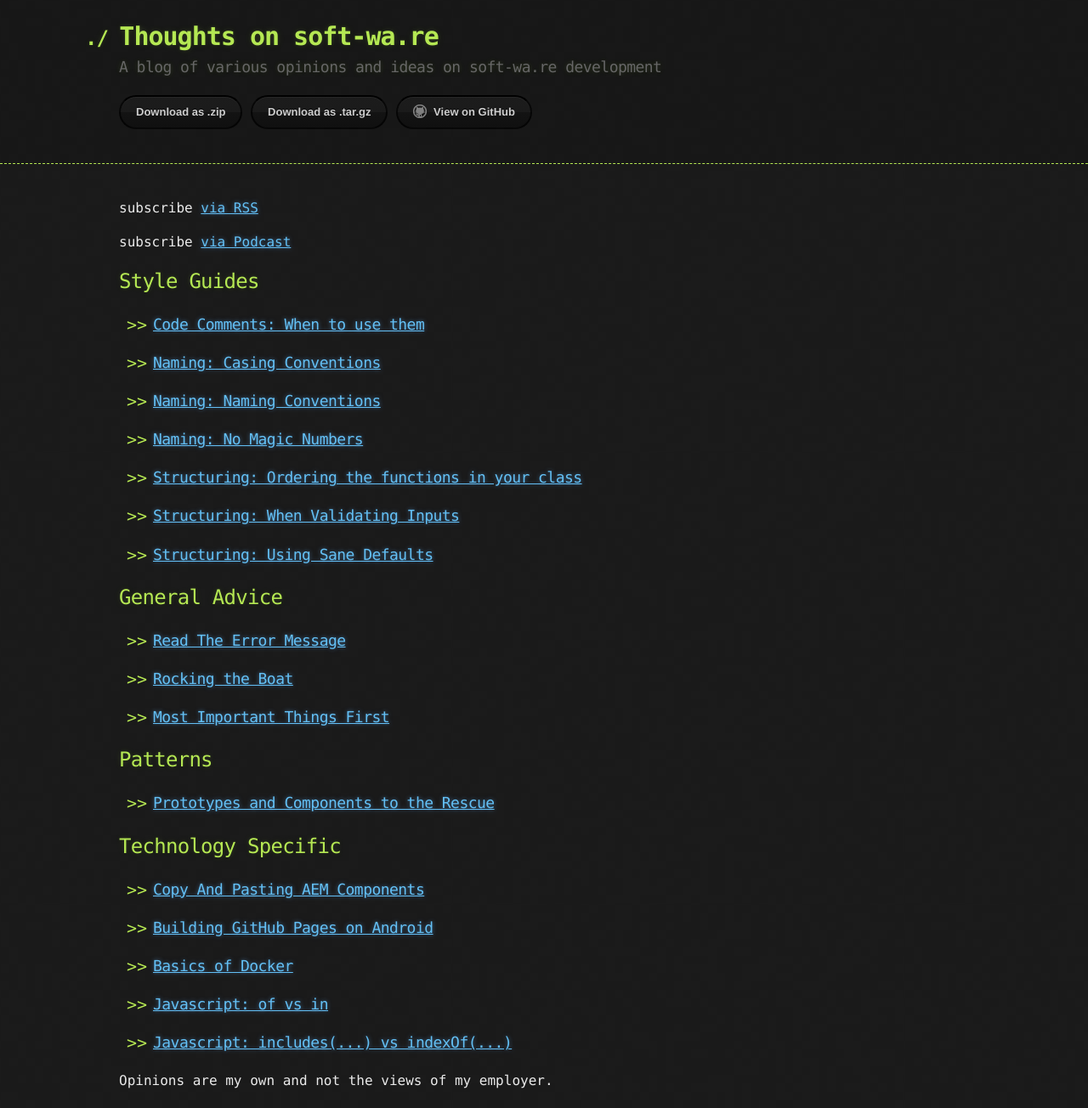
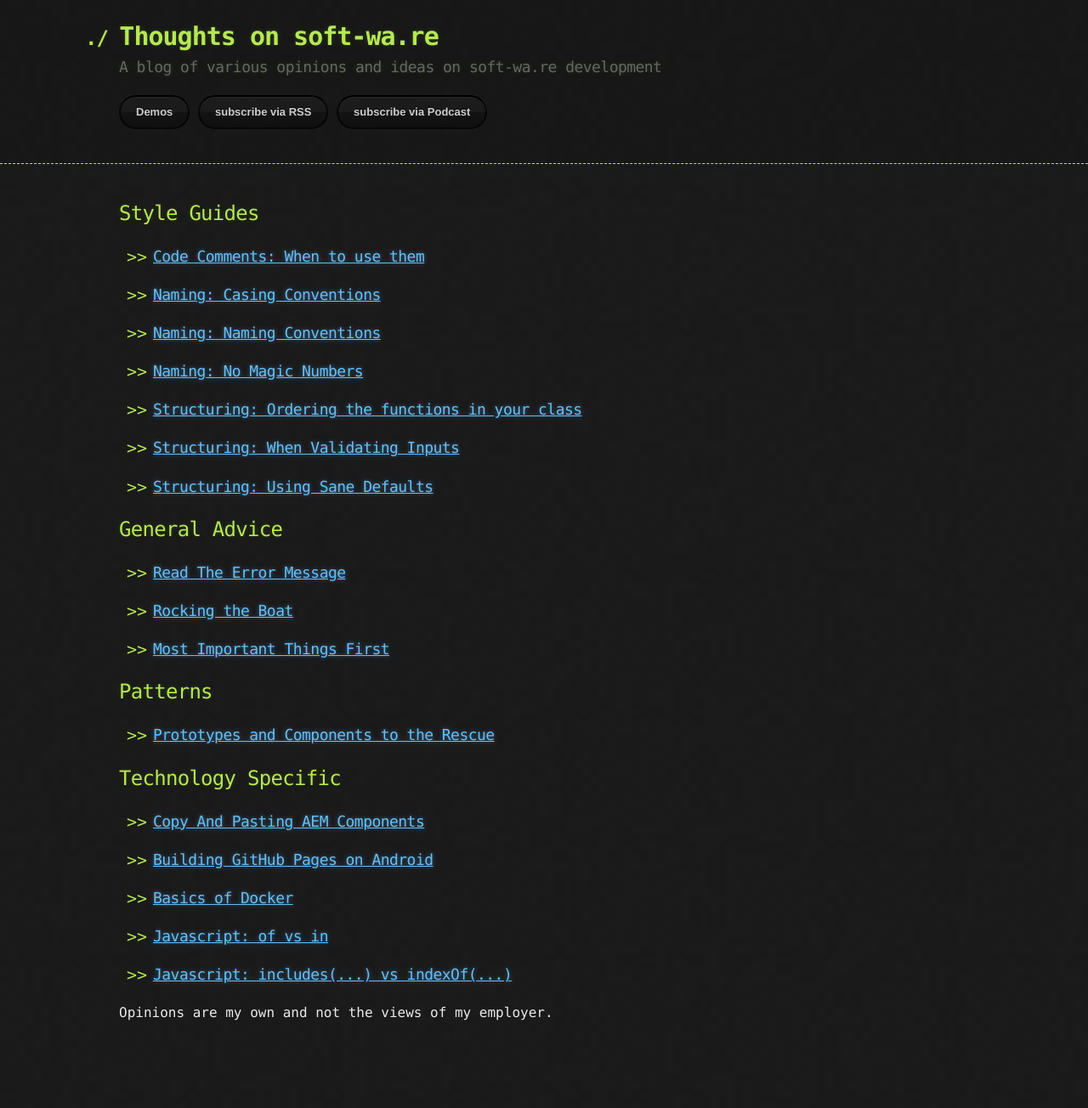
Before and after one commit to tbeckenhauer/tbeckenhauer.github.io, a Jekyll site: the page built from index.html, in a window 1280 px wide. Shown: the whole page at 85% size. Built offline with Jekyll 4.4.1, drawn with Linux system fonts in a browser that asks for light colours; after the commit the page ends 1224 px from its top, so only the background shows below that.

Commit message:
more clean up

```diff
--- a/_layouts/default.html
+++ b/_layouts/default.html
@@ -22,10 +22,17 @@
 
       <section id="downloads">
         {% if site.show_downloads %}
-        <a href="{{ site.github.zip_url }}" class="btn">Download as .zip</a>
+        <!-- <a href="{{ site.github.zip_url }}" class="btn">Download as .zip</a>
         <a href="{{ site.github.tar_url }}" class="btn">Download as .tar.gz</a>
+        <p class="rss-subscribe">subscribe  <a class=btn href="{{ " /feed.xml"    | prepend: site.baseurl }}">via RSS    </a>  </p>
+        <p class="rss-subscribe">subscribe  <a class=btn href="{{ " /podcast.rss" | prepend: site.baseurl }}">via Podcast</a>  </p> -->
+
+        <a class=btn href="{{ '/demo/app/#!/statemachine' | prepend: site.baseurl }}">Demos</a>
+        <a class=btn href="{{ " /feed.xml"    | prepend: site.baseurl }}"> subscribe via RSS    </a>
+        <a class=btn href="{{ " /podcast.rss" | prepend: site.baseurl }}"> subscribe via Podcast</a>
+
         {% endif %}
-        <a href="{{ site.github.repository_url }}" class="btn btn-github"><span class="icon"></span>View on GitHub</a>
+        <!-- <a href="{{ site.github.repository_url }}" class="btn btn-github"><span class="icon"></span>View on GitHub</a> -->
       </section>
     </div>
   </header>
--- a/index.html
+++ b/index.html
@@ -3,9 +3,6 @@
 ---
 
 <div class="home">
-  <p class="rss-subscribe">subscribe <a href="{{ "/feed.xml" | prepend: site.baseurl }}">via RSS</a></p>
-  <p class="rss-subscribe">subscribe <a href="{{ "/podcast.rss" | prepend: site.baseurl }}">via Podcast</a></p>
-
   <h2>Style Guides</h2>
   <ul class="post-list">
     {% for style_guide in site.style_guides %}
```
